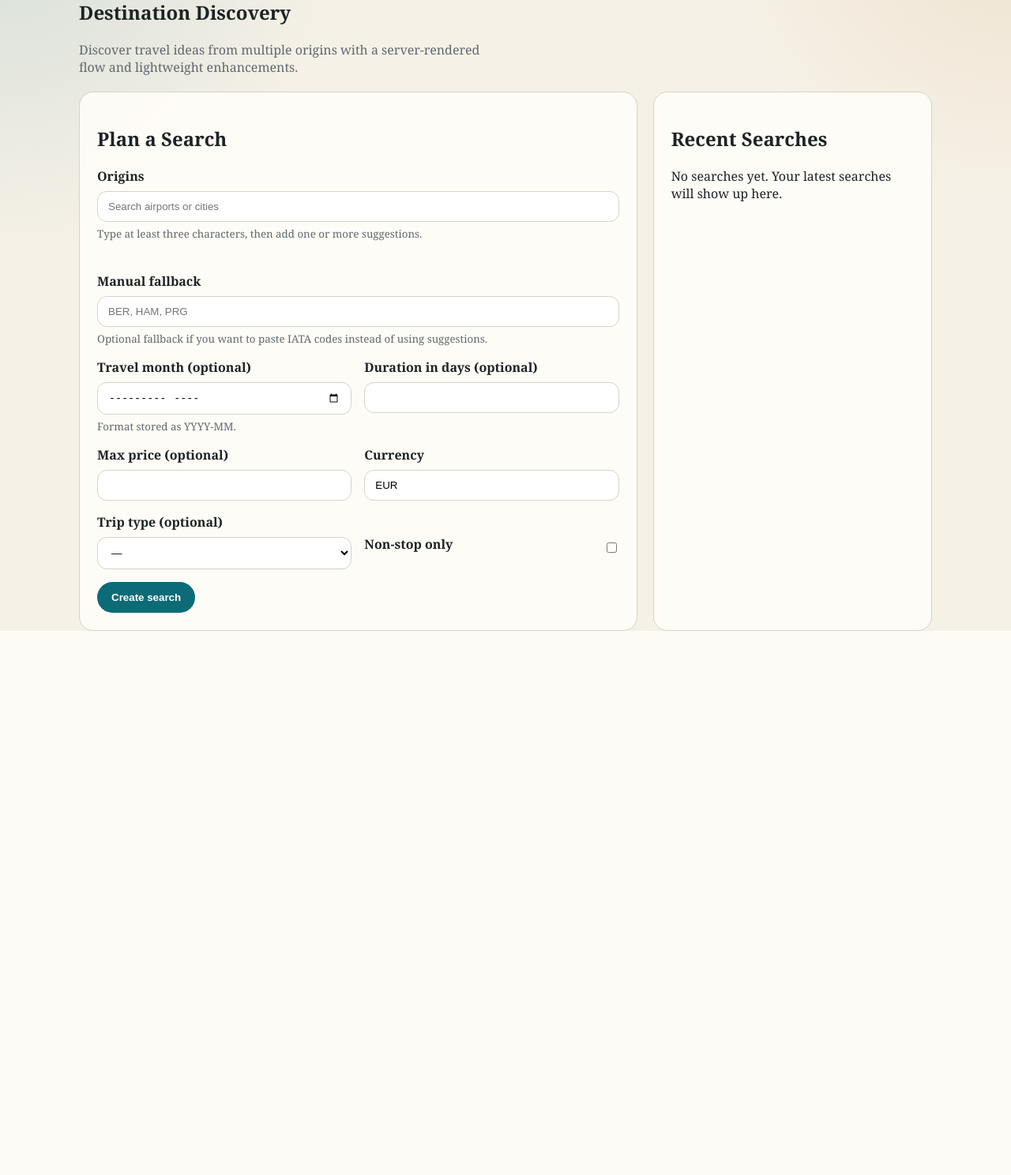
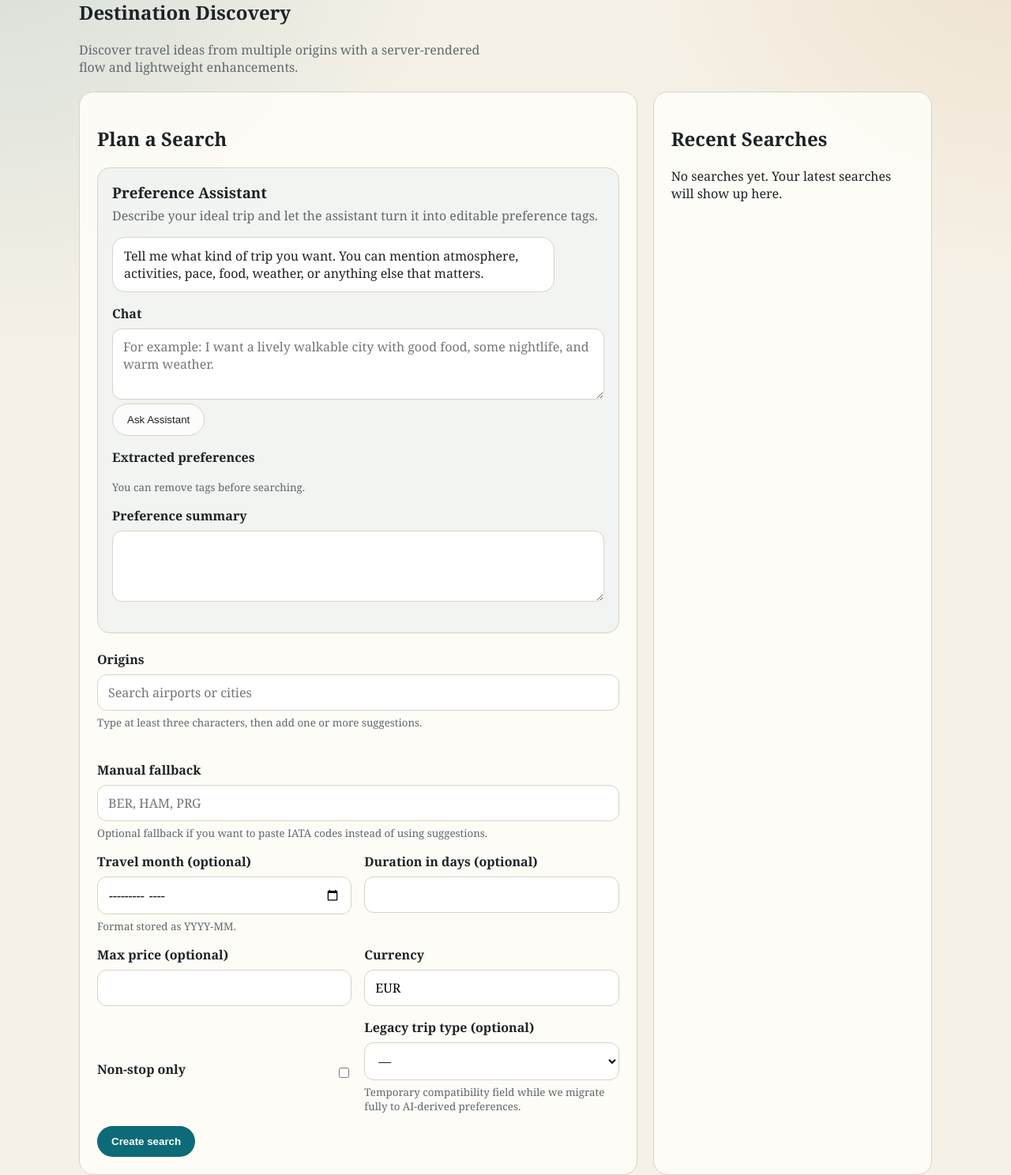
Before and after one commit to roedigerMM/travel-planner, a Flask app: page / in a window 1280 px wide. Shown: the part 119-1607 px from the top of the page at 79% size. Before the commit the page ends 918 px from the top, so only its background shows below. Run offline with Flask 3, Linux system fonts and the light colour scheme.

Commit message:
add preference assistant ui

```diff
--- a/app/static/app.js
+++ b/app/static/app.js
@@ -10,6 +10,38 @@ function createOriginChip(origin) {
   `;
   chip.querySelector("[data-remove-origin]").addEventListener("click", () => chip.remove());
   return chip;
+}
+
+function createPreferenceChip(label) {
+  const chip = document.createElement("div");
+  chip.className = "chip";
+  chip.dataset.preferenceChip = "true";
+  chip.innerHTML = `
+    <span>${label}</span>
+    <button type="button" data-remove-preference aria-label="Remove ${label}">&times;</button>
+  `;
+  chip.querySelector("[data-remove-preference]").addEventListener("click", () => {
+    chip.remove();
+    updatePreferenceHiddenValue(chip.closest("[data-preference-chat]"));
+  });
+  return chip;
+}
+
+function updatePreferenceHiddenValue(container) {
+  if (!container) {
+    return;
+  }
+  const hidden = container.querySelector("[data-preference-hidden]");
+  const labels = Array.from(container.querySelectorAll("[data-preference-chip] span")).map((el) => el.textContent.trim());
+  hidden.value = labels.join(", ");
+}
+
+function appendChatBubble(thread, role, content) {
+  const bubble = document.createElement("div");
+  bubble.className = `chat-bubble ${role === "assistant" ? "chat-bubble-assistant" : "chat-bubble-user"}`;
+  bubble.textContent = content;
+  thread.appendChild(bubble);
+  thread.scrollTop = thread.scrollHeight;
 }
 
 function renderCandidates(container, candidates) {
@@ -81,6 +113,61 @@ document.querySelectorAll("[data-origin-picker]").forEach((form) => {
   });
 });
 
+document.querySelectorAll("[data-preference-chat]").forEach((container) => {
+  const thread = container.querySelector("[data-preference-thread]");
+  const input = container.querySelector("[data-preference-input]");
+  const send = container.querySelector("[data-preference-send]");
+  const chips = container.querySelector("[data-preference-chips]");
+  const summary = container.querySelector("[data-preference-summary]");
+
+  chips.querySelectorAll("[data-remove-preference]").forEach((button) => {
+    button.addEventListener("click", () => {
+      button.closest("[data-preference-chip]").remove();
+      updatePreferenceHiddenValue(container);
+    });
+  });
+  updatePreferenceHiddenValue(container);
+
+  send.addEventListener("click", async () => {
+    const message = input.value.trim();
+    if (!message) {
+      return;
+    }
+
+    appendChatBubble(thread, "user", message);
+    input.value = "";
+    send.disabled = true;
+
+    try {
+      const response = await fetch("/api/preferences/chat", {
+        method: "POST",
+        headers: { "Content-Type": "application/json" },
+        body: JSON.stringify({
+          messages: [{ role: "user", content: message }],
+        }),
+      });
+      const payload = await response.json();
+      if (!response.ok) {
+        throw new Error(payload.message || "Preference chat failed.");
+      }
+
+      if (payload.assistant_message) {
+        appendChatBubble(thread, "assistant", payload.assistant_message);
+      }
+      chips.innerHTML = "";
+      (payload.preferences || []).forEach((preference) => {
+        chips.appendChild(createPreferenceChip(preference.label));
+      });
+      summary.value = payload.preference_summary || "";
+      updatePreferenceHiddenValue(container);
+    } catch (error) {
+      appendChatBubble(thread, "assistant", error.message || "The assistant is temporarily unavailable.");
+    } finally {
+      send.disabled = false;
+    }
+  });
+});
+
 document.querySelectorAll("[data-enrich-button]").forEach((button) => {
   button.addEventListener("click", async () => {
     const searchId = button.dataset.searchId;
--- a/app/static/styles.css
+++ b/app/static/styles.css
@@ -81,6 +81,48 @@ a {
   padding: 22px;
 }
 
+.preference-chat {
+  margin-bottom: 22px;
+  padding: 18px;
+  border-radius: 16px;
+  border: 1px solid var(--border);
+  background: rgba(12, 107, 119, 0.05);
+}
+
+.chat-header h3 {
+  margin: 0 0 6px;
+}
+
+.chat-header p {
+  margin: 0 0 16px;
+  color: var(--muted);
+}
+
+.chat-thread {
+  display: grid;
+  gap: 10px;
+  max-height: 220px;
+  overflow-y: auto;
+  margin-bottom: 16px;
+}
+
+.chat-bubble {
+  max-width: 90%;
+  padding: 12px 14px;
+  border-radius: 16px;
+  line-height: 1.4;
+}
+
+.chat-bubble-assistant {
+  background: white;
+  border: 1px solid var(--border);
+}
+
+.chat-bubble-user {
+  background: rgba(12, 107, 119, 0.12);
+  justify-self: end;
+}
+
 .field-group {
   margin-bottom: 16px;
 }
@@ -93,12 +135,14 @@ a {
 }
 
 .field-group input,
-.field-group select {
+.field-group select,
+.field-group textarea {
   width: 100%;
   padding: 11px 13px;
   border-radius: 12px;
   border: 1px solid var(--border);
   background: white;
+  font: inherit;
 }
 
 .field-group small {
--- a/app/templates/index.html
+++ b/app/templates/index.html
@@ -19,6 +19,59 @@
     <div class="card">
       <h2>Plan a Search</h2>
       <form method="post" action="{{ url_for('ui.create_search') }}" data-origin-picker>
+        <section class="preference-chat" data-preference-chat>
+          <div class="chat-header">
+            <div>
+              <h3>Preference Assistant</h3>
+              <p>Describe your ideal trip and let the assistant turn it into editable preference tags.</p>
+            </div>
+          </div>
+
+          <div class="chat-thread" data-preference-thread>
+            <div class="chat-bubble chat-bubble-assistant">
+              Tell me what kind of trip you want. You can mention atmosphere, activities, pace, food, weather, or anything else that matters.
+            </div>
+          </div>
+
+          <div class="field-group">
+            <label for="preference-chat-input">Chat</label>
+            <textarea
+              id="preference-chat-input"
+              rows="3"
+              placeholder="For example: I want a lively walkable city with good food, some nightlife, and warm weather."
+              data-preference-input
+            ></textarea>
+            <button type="button" class="button-secondary" data-preference-send>Ask Assistant</button>
+          </div>
+
+          <div class="field-group">
+            <label>Extracted preferences</label>
+            <div class="chip-list" data-preference-chips>
+              {% if form_data.preferences %}
+                {% for preference in form_data.preferences.split(",") if preference.strip() %}
+                  <div class="chip" data-preference-chip>
+                    <span>{{ preference.strip() }}</span>
+                    <button type="button" data-remove-preference>&times;</button>
+                  </div>
+                {% endfor %}
+              {% endif %}
+            </div>
+            <small>You can remove tags before searching.</small>
+          </div>
+
+          <div class="field-group">
+            <label for="preference_summary">Preference summary</label>
+            <textarea
+              id="preference_summary"
+              name="preference_summary"
+              rows="3"
+              data-preference-summary
+            >{{ form_data.preference_summary }}</textarea>
+          </div>
+
+          <input type="hidden" name="preferences" value="{{ form_data.preferences }}" data-preference-hidden />
+        </section>
+
         <div class="field-group">
           <label for="origin-search">Origins</label>
           <input
@@ -84,18 +137,19 @@
         </div>
 
         <div class="two-column">
+          <div class="checkbox-row">
+            <label for="non_stop">Non-stop only</label>
+            <input id="non_stop" name="non_stop" type="checkbox" {% if form_data.non_stop %}checked{% endif %} />
+          </div>
           <div class="field-group">
-            <label for="trip_type">Trip type (optional)</label>
+            <label for="trip_type">Legacy trip type (optional)</label>
             <select id="trip_type" name="trip_type">
               <option value="">—</option>
               {% for t in trip_types %}
                 <option value="{{ t }}" {% if form_data.trip_type == t %}selected{% endif %}>{{ t }}</option>
               {% endfor %}
             </select>
-          </div>
-          <div class="checkbox-row">
-            <label for="non_stop">Non-stop only</label>
-            <input id="non_stop" name="non_stop" type="checkbox" {% if form_data.non_stop %}checked{% endif %} />
+            <small>Temporary compatibility field while we migrate fully to AI-derived preferences.</small>
           </div>
         </div>
 
```
